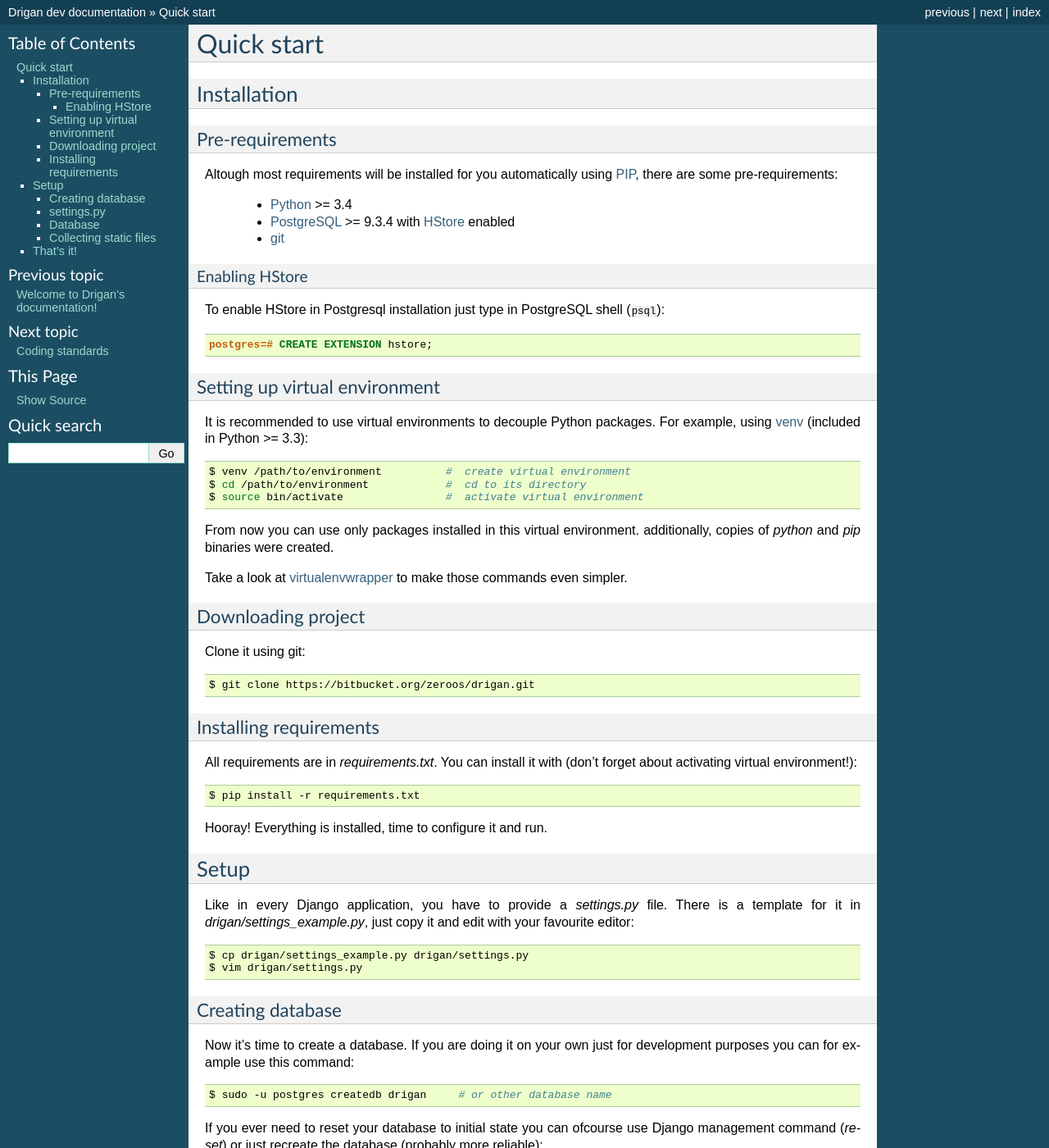
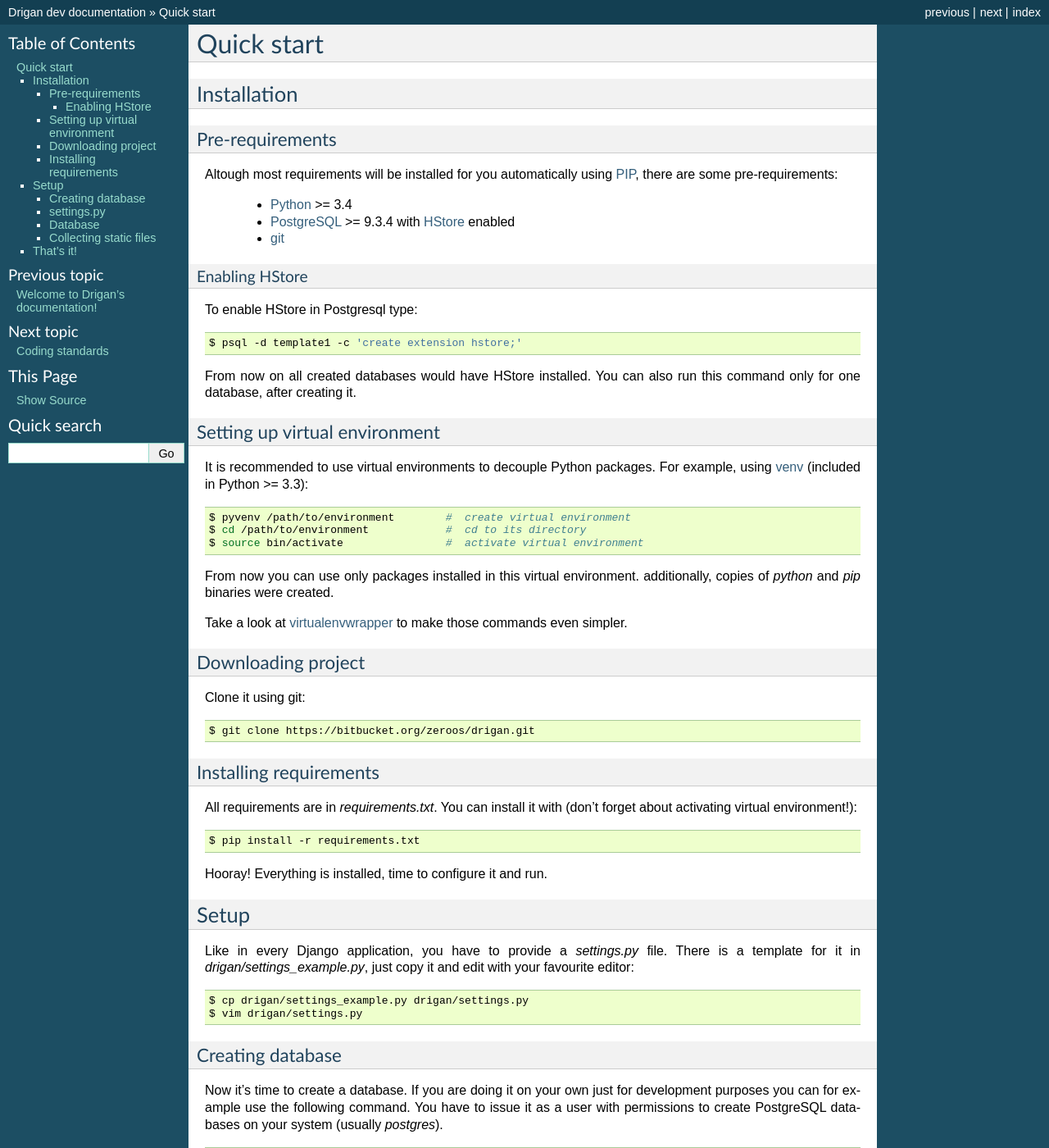
Before and after one commit to wnt-zhp/drigan, a Sphinx documentation site: the page built from docs/design/quick_start.rst, in a window 1280 px wide and 1400 px high. Shown: the whole window at 82% size. Built offline with Sphinx 7.4.7, drawn with Linux system fonts in a browser that asks for light colours; pages that are not in the unit, such as notebooks, are missing from menus; some of the changed text lies outside the part shown.

Commit message:
REJCEN-31 fixed some incorrect commands in docs

```diff
--- a/docs/design/quick_start.rst
+++ b/docs/design/quick_start.rst
@@ -18,11 +18,14 @@ Altough most requirements will be installed for you automatically using
 Enabling HStore
 """""""""""""""
 
-To enable HStore in Postgresql installation just type in PostgreSQL shell (``psql``):
+To enable HStore in Postgresql type:
 
-.. code-block:: psql
+.. code-block:: bash
 
-    postgres=# CREATE EXTENSION hstore;
+    $ psql -d template1 -c 'create extension hstore;'
+
+From now on all created databases would have HStore installed. You can also
+run this command only for one database, after creating it.
 
 Setting up virtual environment
 ^^^^^^^^^^^^^^^^^^^^^^^^^^^^^^
@@ -33,7 +36,7 @@ in Python >= 3.3):
 
 .. code-block:: bash
 
-    $ venv /path/to/environment          #  create virtual environment
+    $ pyvenv /path/to/environment        #  create virtual environment
     $ cd /path/to/environment            #  cd to its directory
     $ source bin/activate                #  activate virtual environment
 
@@ -80,11 +83,13 @@ Creating database
 ^^^^^^^^^^^^^^^^^
 
 Now it's time to create a database. If you are doing it on your own just for
-development purposes you can for example use this command:
+development purposes you can for example use the following command. You have to
+issue it as a user with permissions to create PostgreSQL databases on your
+system (usually `postgres`).
 
 .. code-block:: bash
 
-    $ sudo -u postgres createdb drigan     # or other database name
+    postgres $ createdb drigan     # or other database name
 
 If you ever need to reset your database to initial state you can ofcourse use
 Django management command (`reset`) or just recreate the database (probably more
@@ -92,8 +97,8 @@ reliable):
 
 .. code-block:: bash
 
-    $ sudo -u postgres dropdb drigan     # drop the database
-    $ sudo -u postgres createdb drigan     # and create it again
+    postgres $ dropdb drigan     # drop the database
+    postgres $ createdb drigan     # and create it again
 
 
 settings.py
```
